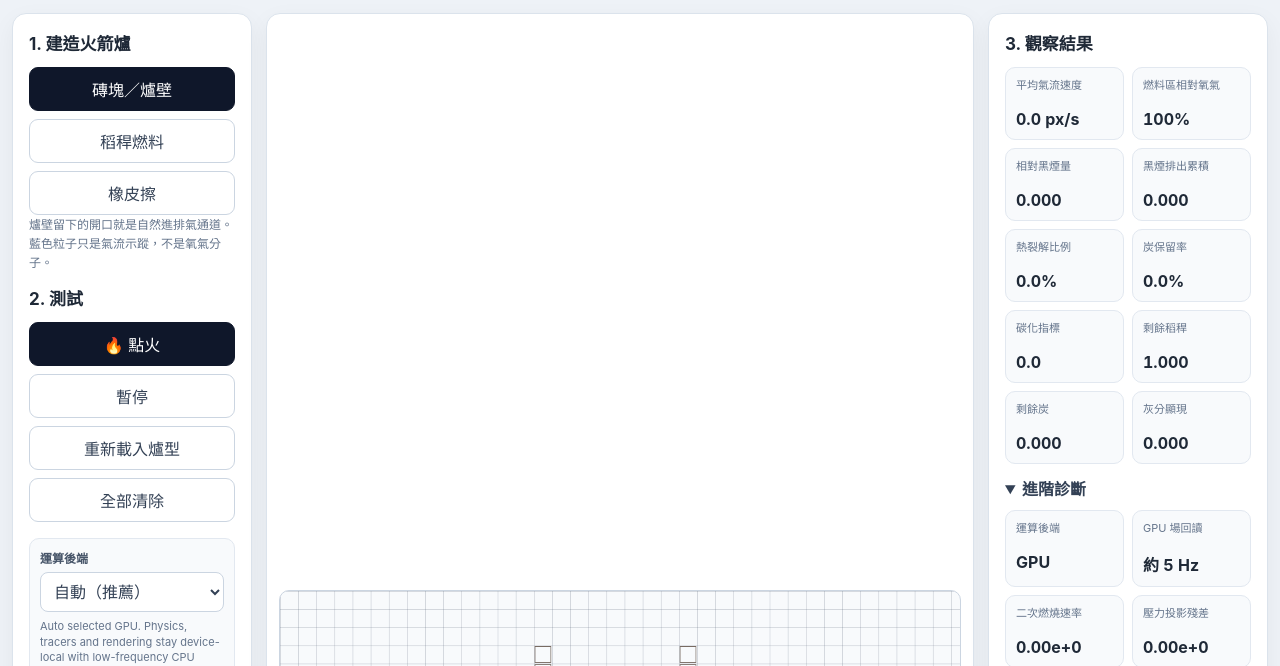
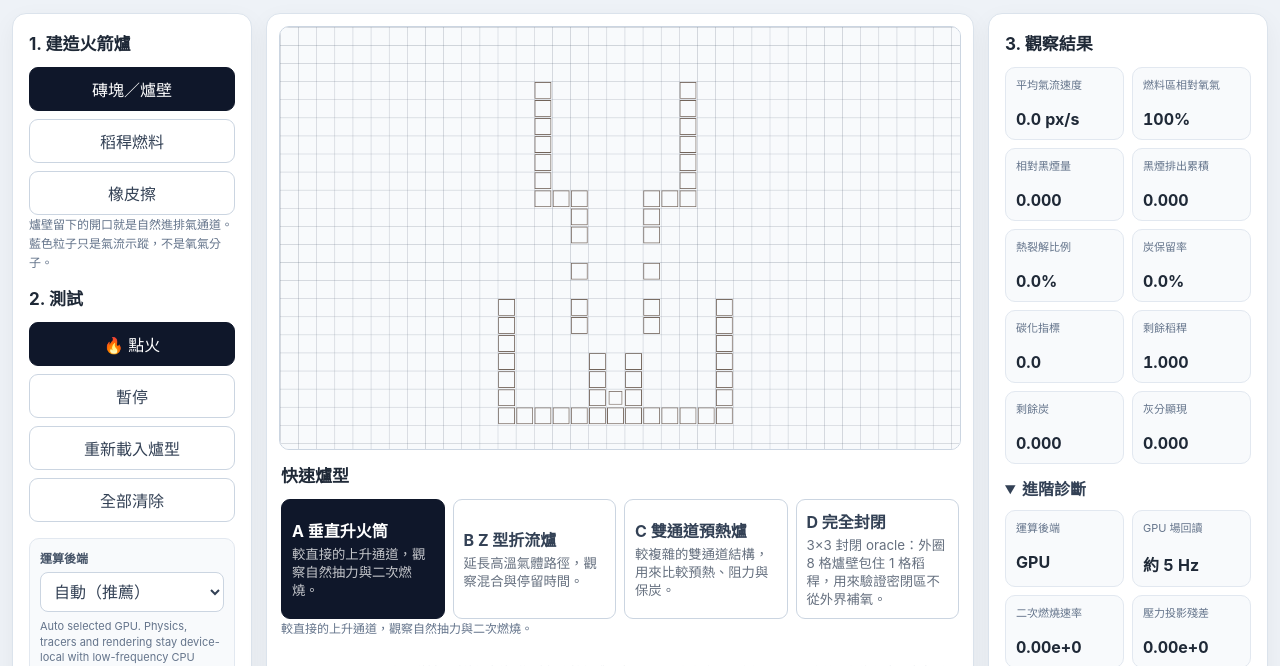
Before and after one commit to bai-collab/rocket-stove-airflow-sim2, a website built with Vite: page index.html in a window 1280 px wide. Shown: the part 134-800 px from the top of the page. Built offline with nearby package versions, Linux system fonts and the light colour scheme; what vgpu would draw is missing.

Commit message:
phase 5: layer WebGPU and editor canvases

```diff
--- a/src/style.css
+++ b/src/style.css
@@ -21,7 +21,12 @@ h2 { font-size: 17px; margin-bottom: 12px; }
 .panel, .simulation-card { background: white; border: 1px solid #dbe3ec; border-radius: 14px; box-shadow: 0 8px 24px rgba(15,23,42,.05); }
 .panel { padding: 16px; }
 .simulation-card { padding: 12px; overflow: hidden; }
-#sim-canvas { display: block; width: 100%; height: auto; border-radius: 10px; border: 1px solid #cbd5e1; touch-action: none; background: #f8fafc; }
+.sim-stack { position: relative; width: 100%; aspect-ratio: 900 / 560; border-radius: 10px; border: 1px solid #cbd5e1; overflow: hidden; background: #f8fafc; }
+.sim-stack canvas { position: absolute; inset: 0; display: block; width: 100%; height: 100%; }
+#gpu-canvas { visibility: hidden; pointer-events: none; background: #f8fafc; }
+#sim-canvas { z-index: 2; touch-action: none; background: #f8fafc; }
+.sim-stack.gpu-active #gpu-canvas { visibility: visible; }
+.sim-stack.gpu-active #sim-canvas { background: transparent; }
 .tool-grid { display: grid; grid-template-columns: 1fr; gap: 8px; }
 .tool, .action-stack button, .preset-grid button { border: 1px solid #cbd5e1; background: #fff; border-radius: 9px; padding: 9px 10px; color: #334155; }
 .tool.active, .preset-grid button.active, .action-stack .primary { background: #0f172a; color: white; border-color: #0f172a; }
```
